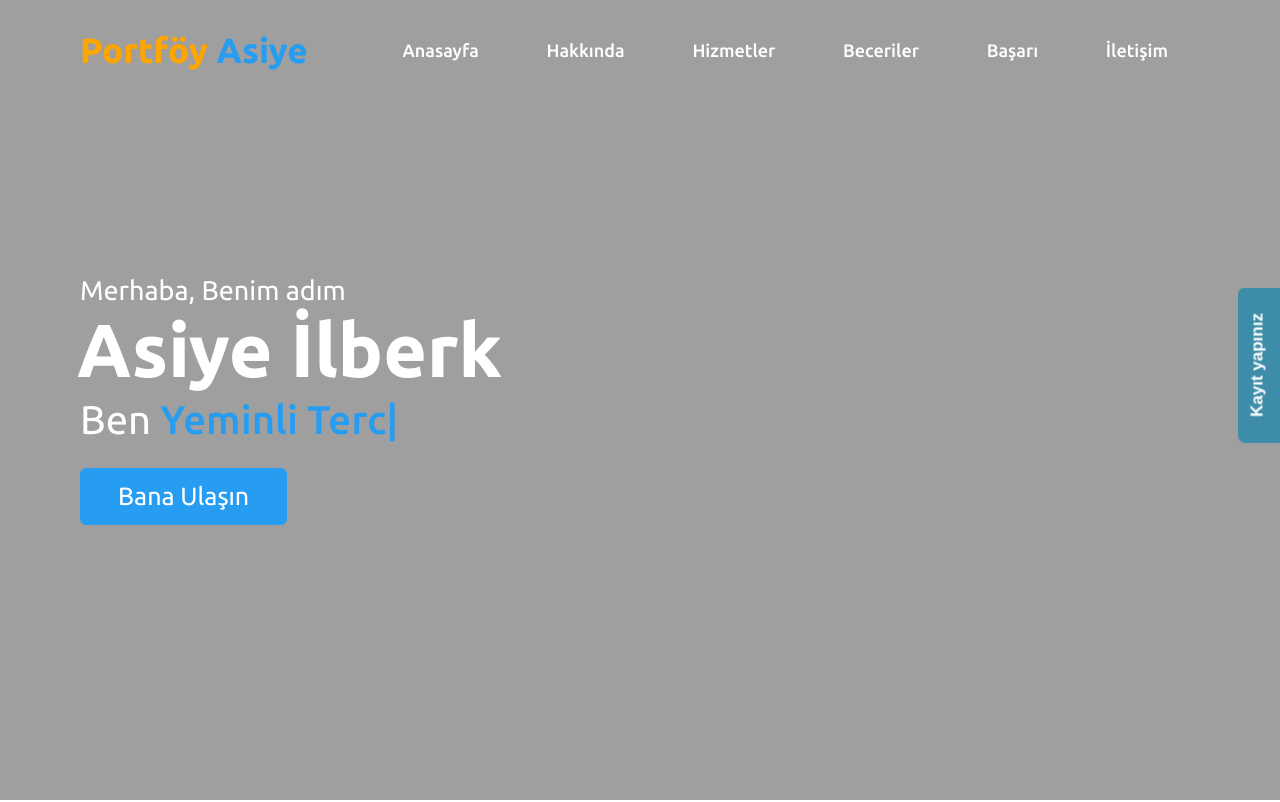
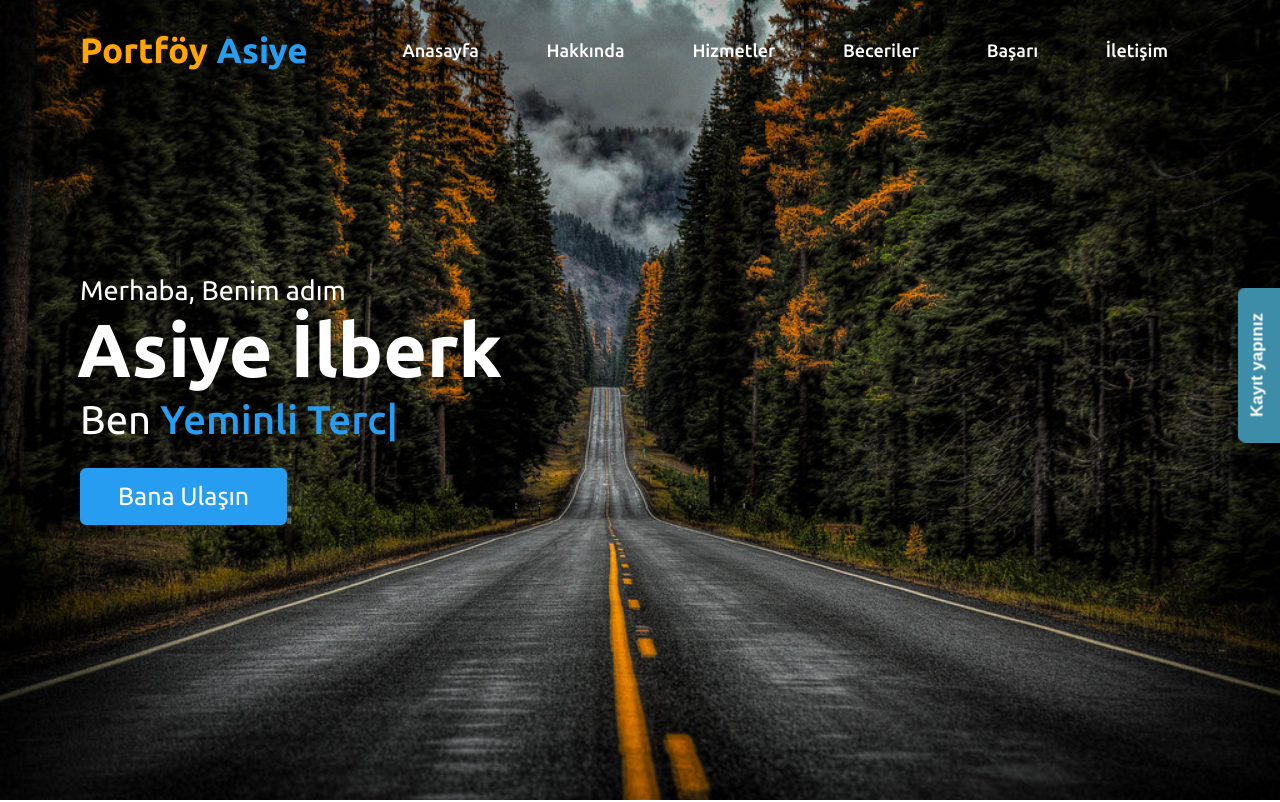
Before and after one commit to Kaiser69/asiye-edu.github.io, a website: page index.html in a window 1280 px wide. Shown: the top 802 px of the page. Drawn offline with nearby package versions, Linux system fonts and the light colour scheme.

Commit message:
Update index.html

```diff
--- a/index.html
+++ b/index.html
@@ -42,7 +42,7 @@
     </nav>
 
     <!-- home section start -->
-    <section class="home" id="home" style="background-color: rgba(0, 0, 0, 0.378);">
+     <section class="home" id="home" style="background-image: url(img/bg.png);">
         <div class="max-width">
             <div class="home-content">
                 <div class="text-1">Merhaba, Benim adım </div>
```
